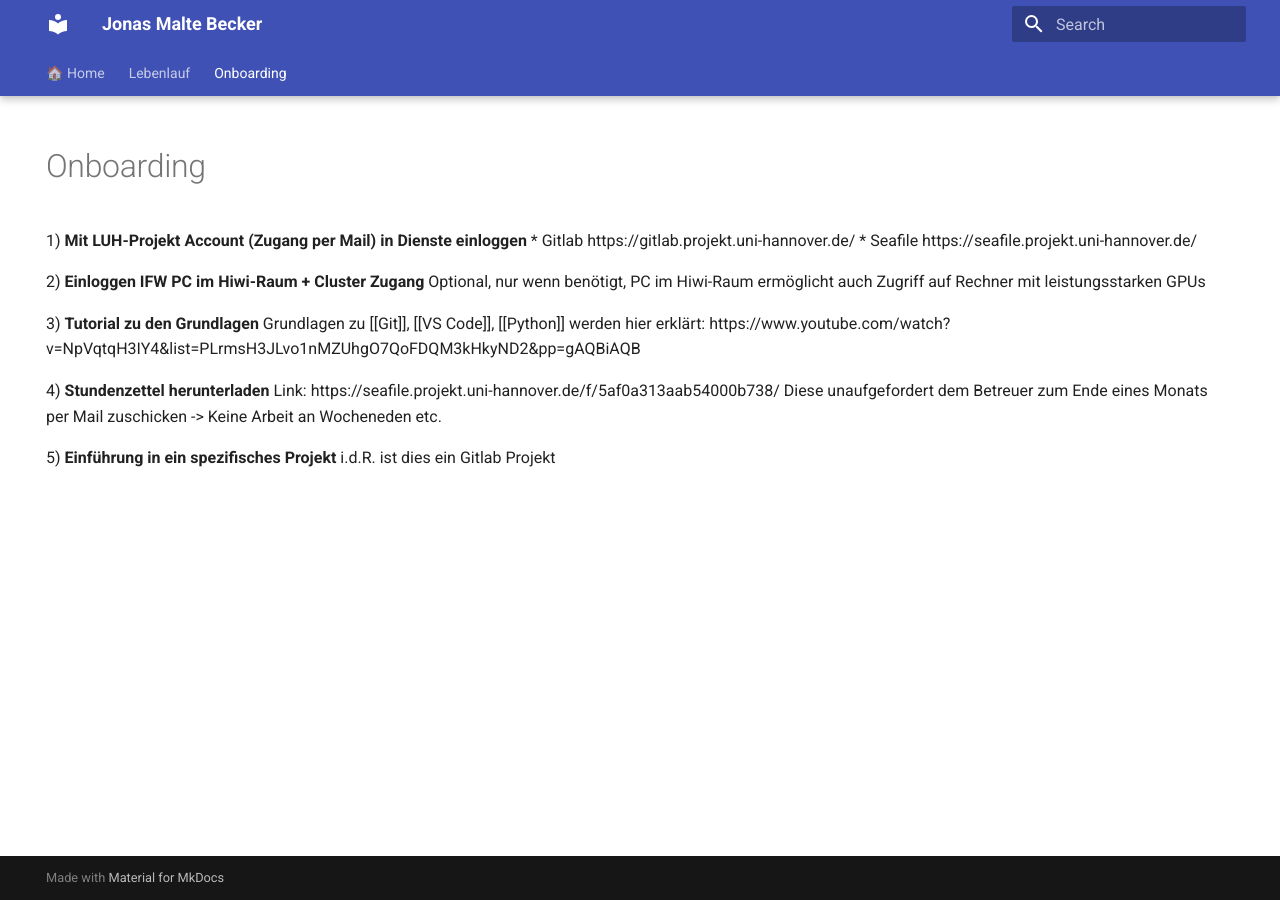
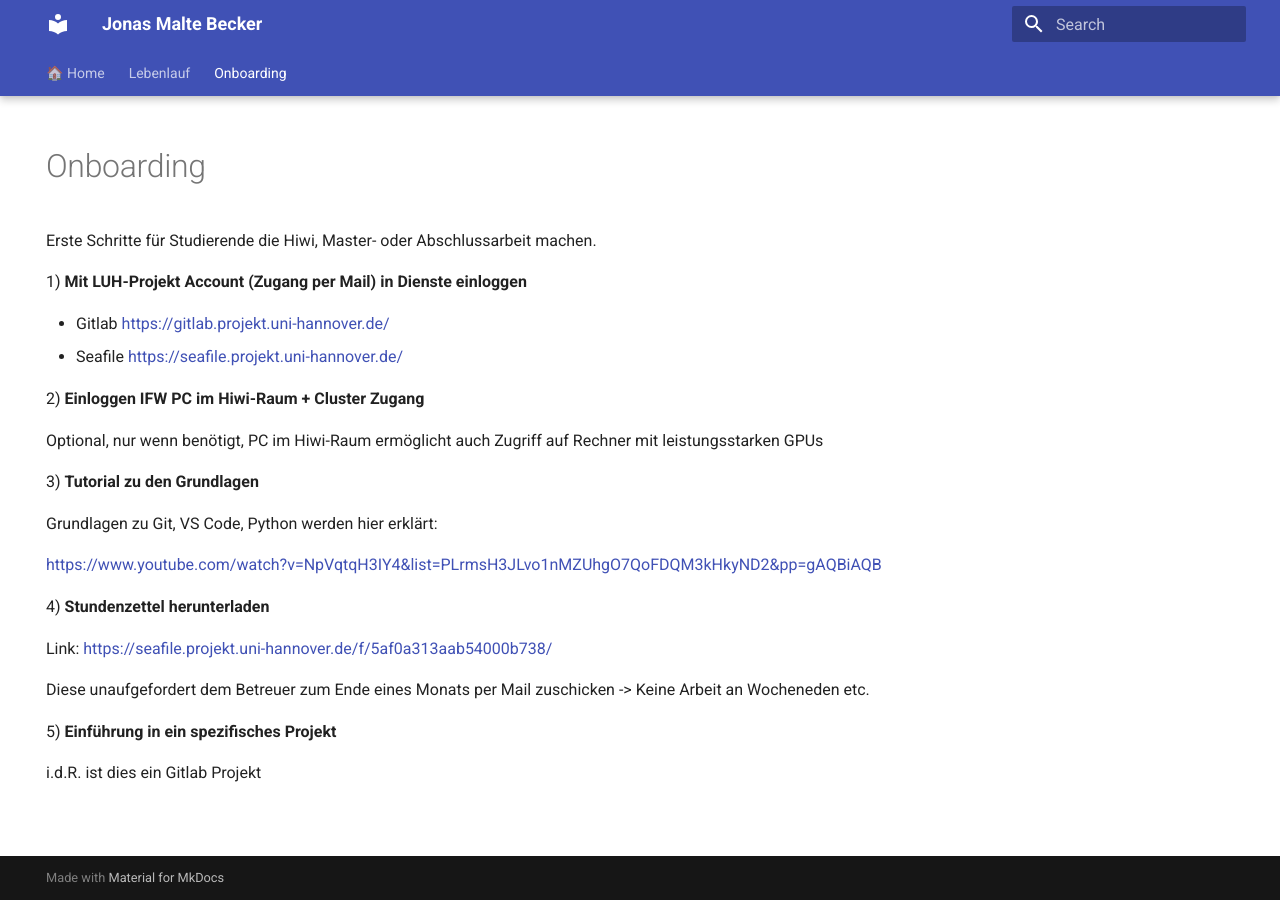
Before and after one commit to JonasBecker/jonasmaltebecker, an MkDocs documentation site: the page built from docs/Onboarding.md, in a window 1280 px wide. Built offline with MkDocs 1.6.1 and Material for MkDocs 9.7.7, drawn with Linux system fonts in a browser that asks for light colours.

Commit message:
upadted onboarding

```diff
--- a/docs/Onboarding.md
+++ b/docs/Onboarding.md
@@ -4,20 +4,29 @@ hide:
 - toc
 ---
 
+Erste Schritte für Studierende  die Hiwi, Master- oder Abschlussarbeit machen.
+
 1) **Mit LUH-Projekt Account (Zugang per Mail) in Dienste einloggen**
-* Gitlab https://gitlab.projekt.uni-hannover.de/
-* Seafile https://seafile.projekt.uni-hannover.de/
+
+- Gitlab <https://gitlab.projekt.uni-hannover.de/>
+- Seafile <https://seafile.projekt.uni-hannover.de/>
 
 2) **Einloggen IFW PC im Hiwi-Raum + Cluster Zugang**
+
 Optional, nur wenn benötigt, PC im Hiwi-Raum ermöglicht auch Zugriff auf Rechner mit leistungsstarken GPUs
 
 3) **Tutorial zu den Grundlagen**
-Grundlagen zu [[Git]], [[VS Code]], [[Python]] werden hier erklärt:
-https://www.youtube.com/watch?v=NpVqtqH3IY4&list=PLrmsH3JLvo1nMZUhgO7QoFDQM3kHkyND2&pp=gAQBiAQB
+
+Grundlagen zu Git, VS Code, Python werden hier erklärt:
+
+<https://www.youtube.com/watch?v=NpVqtqH3IY4&list=PLrmsH3JLvo1nMZUhgO7QoFDQM3kHkyND2&pp=gAQBiAQB>
 
 4) **Stundenzettel herunterladen**
-Link: https://seafile.projekt.uni-hannover.de/f/5af0a313aab54000b738/
+
+Link: <https://seafile.projekt.uni-hannover.de/f/5af0a313aab54000b738/>
+
 Diese unaufgefordert dem Betreuer zum Ende eines Monats per Mail zuschicken -> Keine Arbeit an Wocheneden etc.
 
 5) **Einführung in ein spezifisches Projekt**
+
 i.d.R. ist dies ein Gitlab Projekt
```
